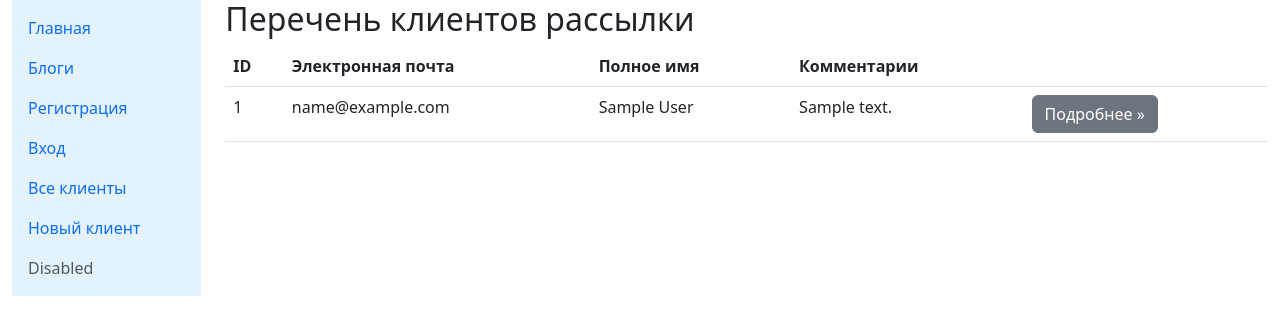
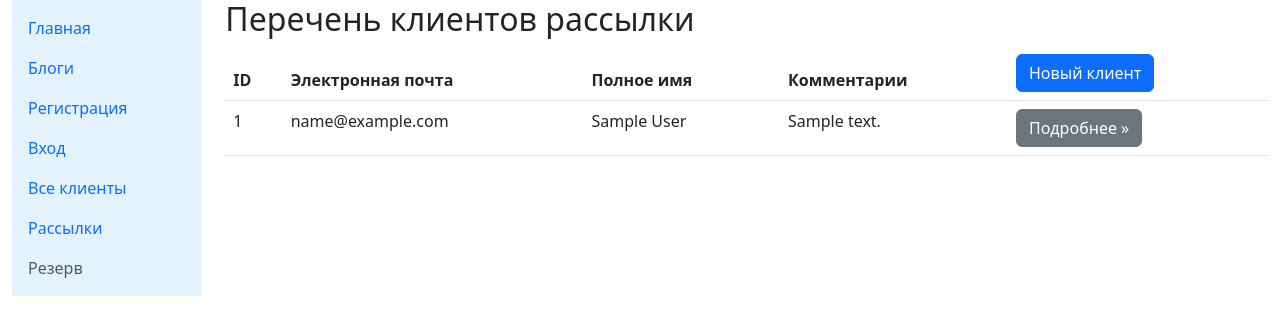
Before and after one commit to Anatoly-sh/course_work_6_sh, a Django app: page /clients/ in a window 1280 px wide. Shown: the top 335 px of the page. Run offline with Django 4.2, Linux system fonts and the light colour scheme; tables that the repository leaves empty hold one stand-in row (values such as "Sample post"); some libraries are stand-ins or nearby versions.

Commit message:
crud клиента рефакторинг

```diff
--- a/mailing/templates/mailing/client_list.html
+++ b/mailing/templates/mailing/client_list.html
@@ -2,6 +2,9 @@
 
 {% block content %}
     <h2>Перечень клиентов рассылки</h2>
+{#    <div style="position: absolute; right: 9ch">#}
+{#        <a href="{% url 'mailing:client_create' %}" class="btn btn-primary">Добавить запись</a>#}
+{#    </div>#}
     <table class="table">
         <thead>
         <tr>
@@ -9,7 +12,7 @@
             <th scope="col">Электронная почта</th>
             <th scope="col">Полное имя</th>
             <th scope="col">Комментарии</th>
-            <th scope="col"></th>
+            <th scope="col"><a href="{% url 'mailing:client_create' %}" class="btn btn-primary">Новый клиент</a></th>
         </tr>
         </thead>
         <tbody>
@@ -19,8 +22,9 @@
                 <td>{{ object.email_contact }}</td>
                 <td>{{ object.full_name }}</td>
                 <td>{{ object.comment|slice:":30" }}</td>
-                <td><a class="btn btn-secondary" href="{% url 'mailing:client_detail' object.pk %}" role="button">Подробнее &raquo;</a></td>
-{#            {% url 'mailing:client_detail' object.pk %}#}
+                <td><a class="btn btn-secondary" href="{% url 'mailing:client_detail' object.pk %}" role="button">Подробнее
+                    &raquo;</a></td>
+                {#            {% url 'mailing:client_detail' object.pk %}#}
             </tr>
         {% endfor %}
         </tbody>
--- a/mailing/templates/mailing/includes/inc_main_menu.html
+++ b/mailing/templates/mailing/includes/inc_main_menu.html
@@ -17,11 +17,11 @@
             <a class="nav-link" href="{% url 'mailing:clients' %}">Все клиенты</a>
         </li>
         <li class="nav-item">
-            <a class="nav-link" href="{% url 'mailing:client_create' %}">Новый клиент</a>
+            <a class="nav-link" href="#">Рассылки</a>
         </li>
         </li>
         <li class="nav-item">
-            <a class="nav-link disabled">Disabled</a>
+            <a class="nav-link disabled">Резерв</a>
         </li>
     </ul>
 </nav>
--- a/requirements.txt
+++ b/requirements.txt
@@ -3,3 +3,5 @@ Django
 sqlparse
 django-crispy-forms
 psycopg2-binary
+crispy-bootstrap4
+django-crispy-forms
```
Also changed, not shown: mailing/form.py (+0 -8 lines).
